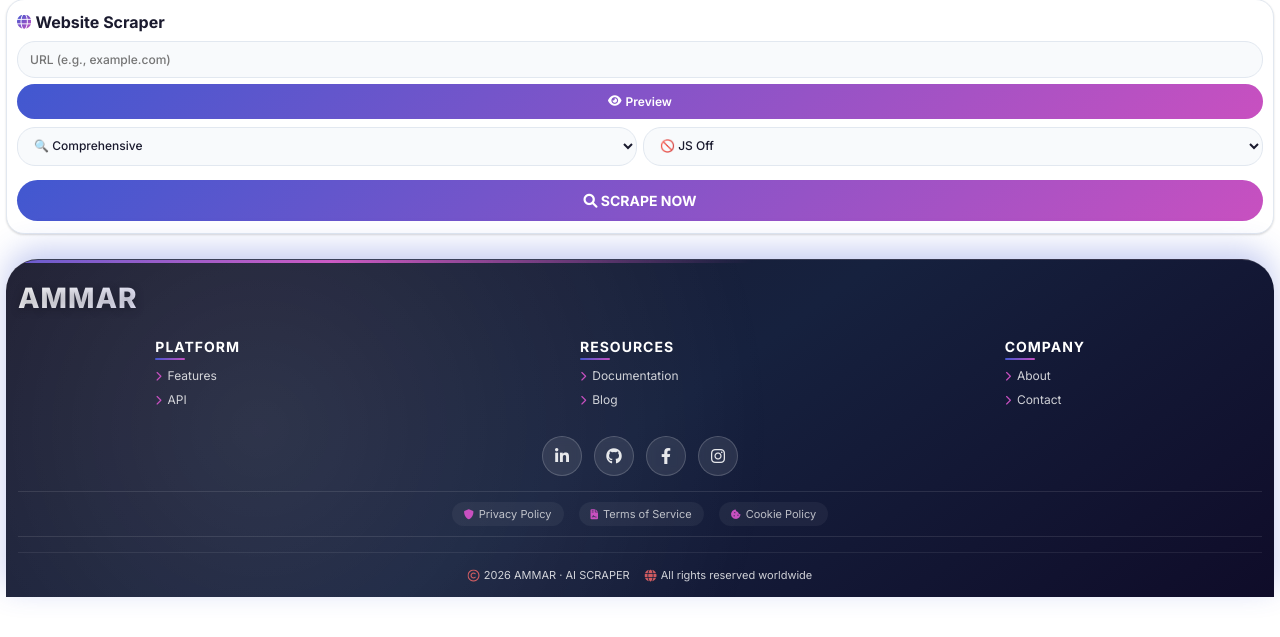
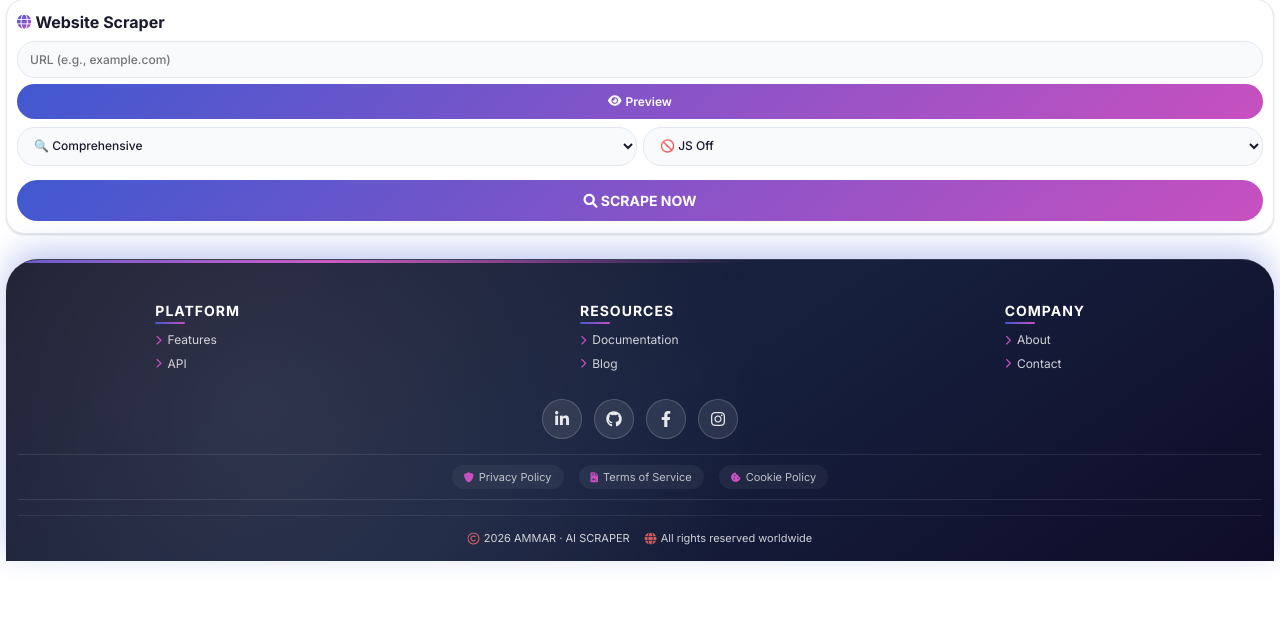
Before and after one commit to syedammarhaider/Ai-scraper, a FastAPI app: page / in a window 1280 px wide. Shown: the part 63-700 px from the top of the page. Run offline with FastAPI, Linux system fonts and the light colour scheme.

Commit message:
Auto update

```diff
--- a/templates/index.html
+++ b/templates/index.html
@@ -1148,15 +1148,7 @@ body {
 
 <!-- ULTRA PRO FOOTER - ROYAL EDITION with AMMAR -->
 <footer class="footer">
-    <div class="footer-main">
-        <div class="footer-brand">
-            <div class="footer-logo">
-                </i> AMMAR </i>
-            </div>
-
-        </div>
-
-    </div>
+
 
     <div class="footer-links">
         <div class="footer-column">
```
